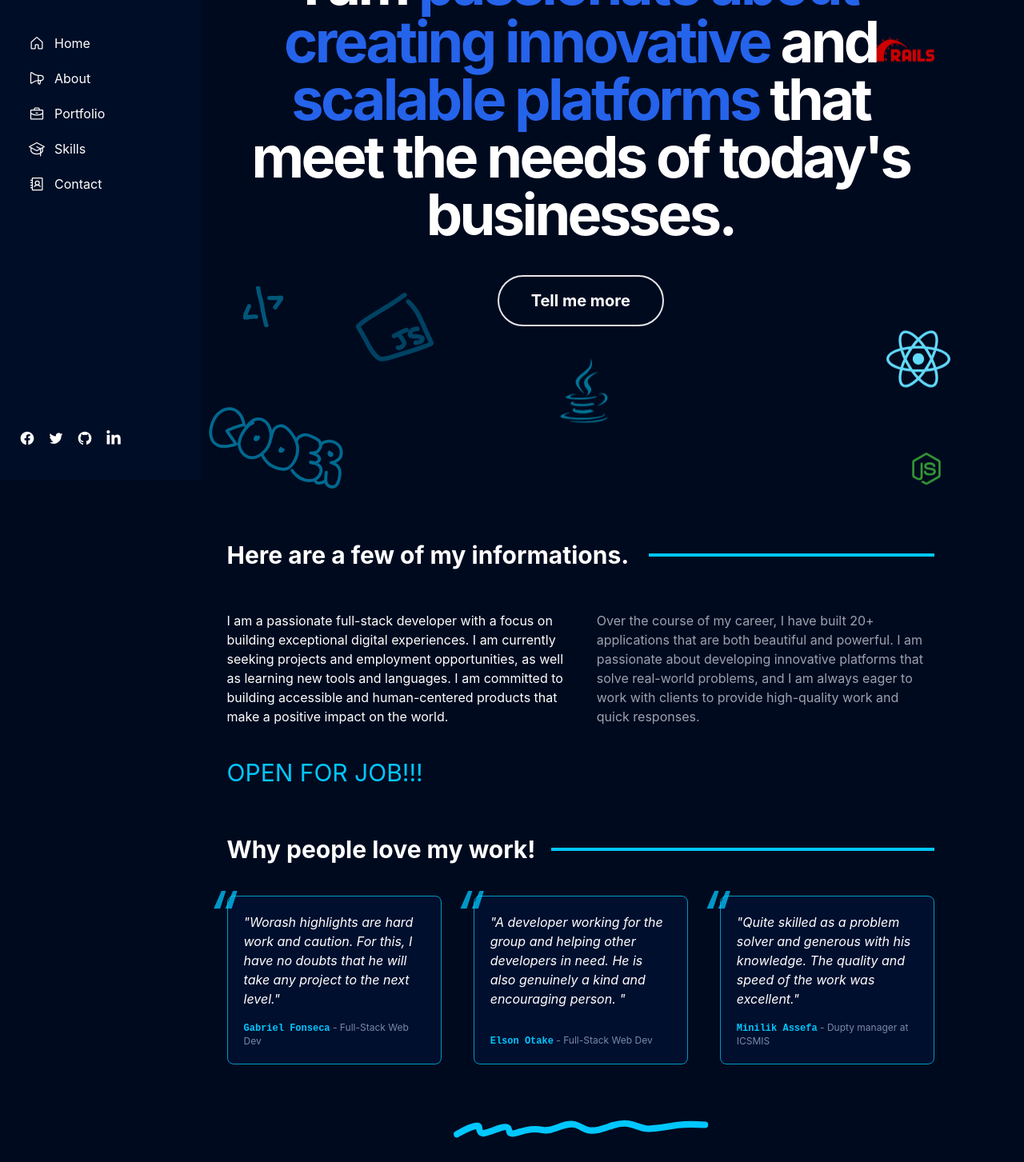
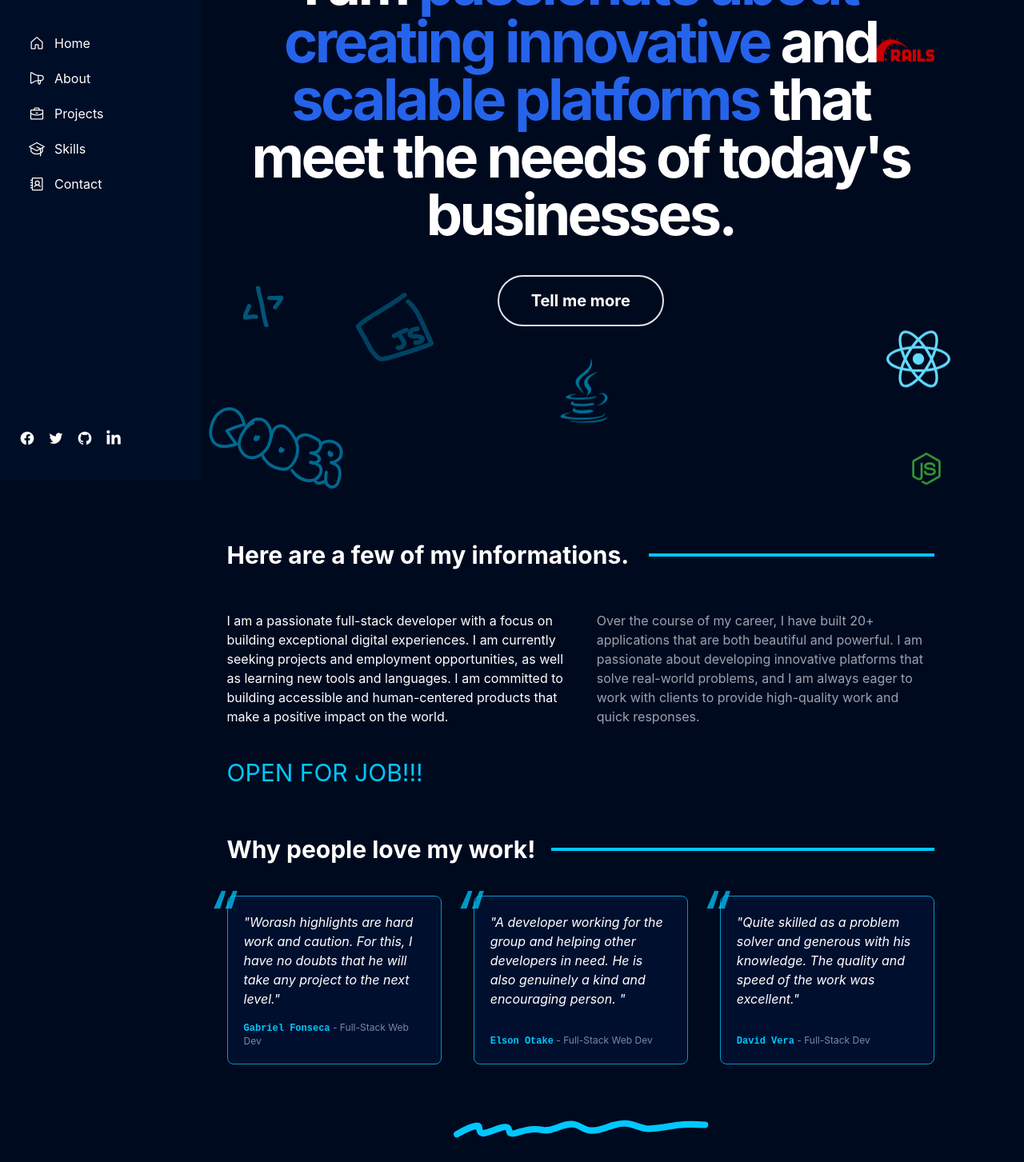
Before and after one commit to worashf/portfolio, a Next.js app: page / in a window 1280 px wide. Shown: the part 200-1653 px from the top of the page at 80% size. Built offline with nearby package versions, Linux system fonts and the light colour scheme.

Commit message:
Update testimonials

```diff
--- a/components/home/Testimonial.js
+++ b/components/home/Testimonial.js
@@ -17,8 +17,12 @@ const Testimonial = () => {
                 &quot;{item.quote}&quot;
               </p>
               <p className="mt-4 text-xs text-fun-gray">
-                <b className="text-fun-pink font-monospace">{item.name}</b> -{' '}
+
+              <a href ={item.link} target="_blank" rel="noopener noreferrer" className='hover:text-fun-pink-light'>
+              <b className="text-fun-pink font-monospace">{item.name}</b> -{' '}
                 {item.job}
+                </a>
+
               </p>
             </div>
           );
--- a/components/navbar/DesktopNavbar.js
+++ b/components/navbar/DesktopNavbar.js
@@ -50,7 +50,7 @@ const DesktopNavbar = ({ sideBarRef }) => {
         <Link href="/portfolio">
           <div className="flex flex-row py-1.5 px-4 transition duration-200 rounded items-center space-x-3 hover:bg-blue-600 hover:text-white">
             <Briefcase size={20} />
-            <p>Portfolio</p>
+            <p>Projects</p>
           </div>
         </Link>
         <Link href="/skills" passHref>
--- a/data/projects.js
+++ b/data/projects.js
@@ -3,7 +3,7 @@ const projects = [
   {
     id: 1,
     title: 'Walia Market',
-    desc: 'Walia Market is an e-commerce platform that offers various features accessible through both mobile applications (for Android and iOS) and websites. It caters to administrators, sellers, and buyers alike. Administrators have the capability to manage products, orders, product reviews, and users. Sellers, on the other hand, can manage their products, orders, and payments efficiently. Additionally, they can benefit from features such as inventory management, order fulfillment tracking, and sales analytics. Buyers enjoy functionalities such as checking product details, adding items to their carts, proceeding to checkout, providing shipping information, and completing payments securely through Chapa, Paypal and Cash on delivery.',
+    desc: 'Walia Market: E-commerce platform for admins, sellers, and buyers. Admins manage products, orders, reviews, and users. Sellers handle product, order, and payment management with inventory tracking and sales analytics. Buyers browse, add to carts, checkout, and securely pay via Chapa, PayPal, or Cash on Delivery.',
     img: '/static/projects/walia-market.png',
     link:'https://www.waliamarket.com/login',
     tags: ['Node.js', 'MongoDb', 'CSS', 'Cloudinary', 'NodeMailer','Flutter','EJS','Next.js'],
--- a/data/testimonial.js
+++ b/data/testimonial.js
@@ -4,18 +4,21 @@ const testimonials = [
       'Worash highlights are hard work and caution.   For this, I have no doubts that he will take any project to the next level.',
     name: 'Gabriel Fonseca',
     job: 'Full-Stack Web Dev',
+    link:"https://www.linkedin.com/in/gabriel-fonseca-sales/"
   },
   {
     quote:
       'A developer working for the group and  helping other developers in need. He is also genuinely a kind and encouraging person. ',
     name: 'Elson Otake',
     job: 'Full-Stack Web Dev',
+    link:"https://www.linkedin.com/in/elsonotake/"
   },
   {
     quote:
       'Quite skilled as a problem solver and  generous with his knowledge. The quality and speed of the work was excellent.',
-    name: 'Minilik Assefa',
-    job: 'Dupty manager at ICSMIS',
+    name: 'David Vera',
+    job: 'Full-Stack Dev',
+    link: "https://www.linkedin.com/in/davidveracastillo/"
   },
 ];
 export default testimonials;
```
